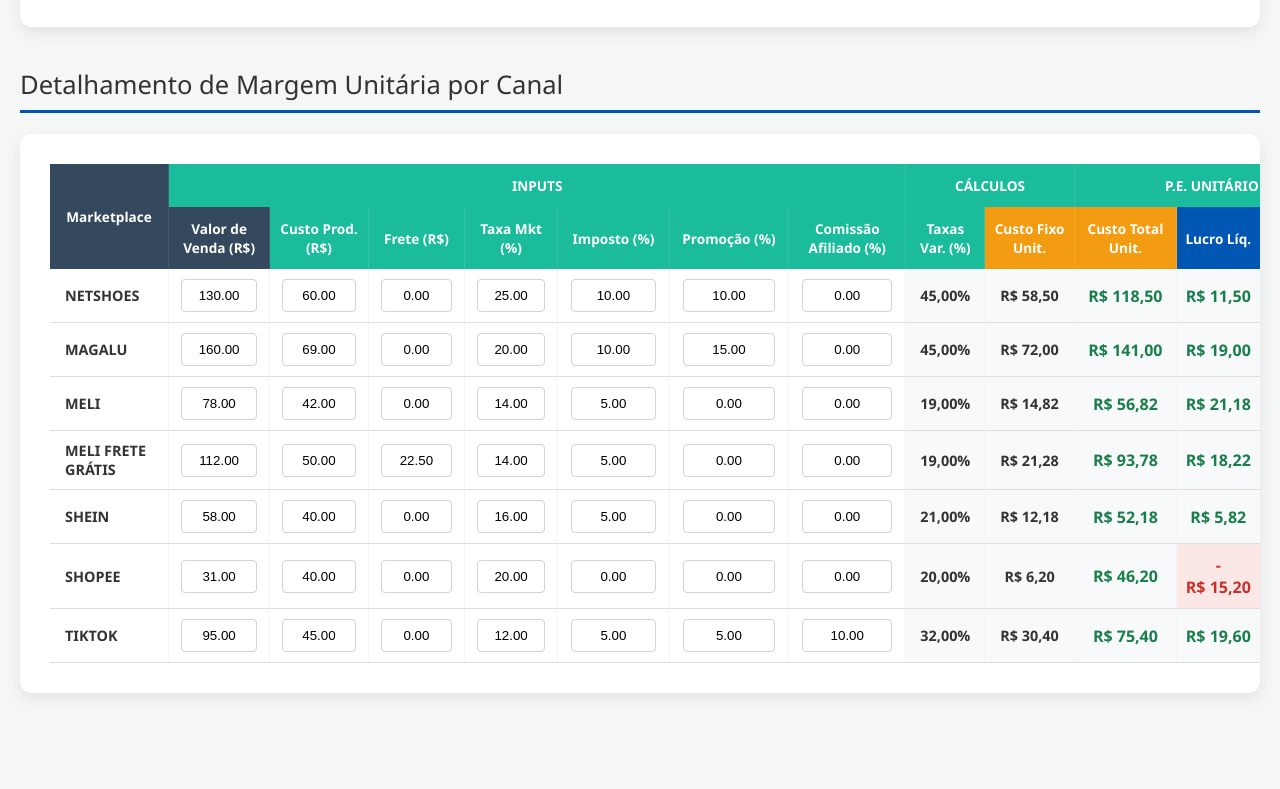
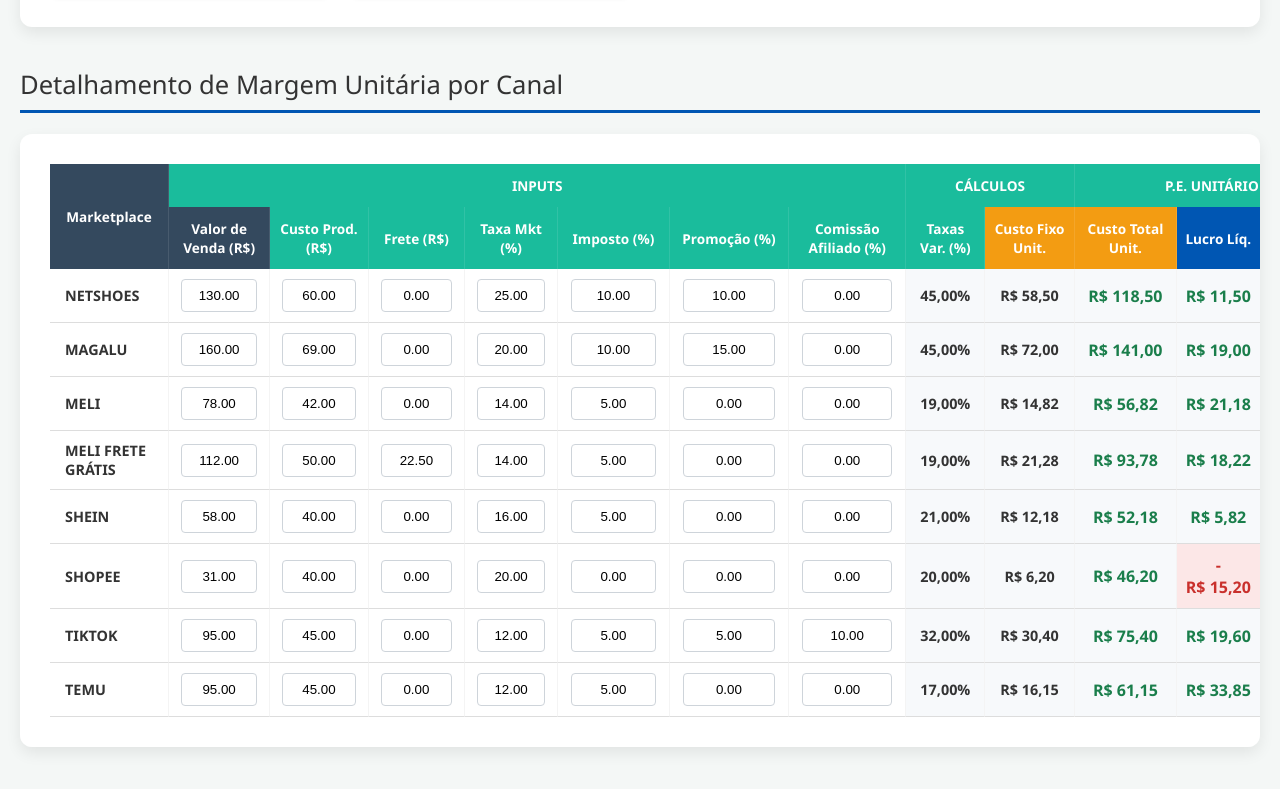
Before and after one commit to Sapatofran/precificacao, a plain HTML site: page index.html in a window 1280 px wide. Shown: the part 612-1401 px from the top of the page. Before the commit the page ends 1355 px from the top, so only its background shows below. Drawn offline with Linux system fonts and the light colour scheme.

Commit message:
Update index.html

```diff
--- a/index.html
+++ b/index.html
@@ -300,7 +300,8 @@
       { id: 'meli_fg', name: 'MELI FRETE GRÁTIS', vlVenda: 112.00, custoProduto: 50.00, frete: 22.50, taxaMkt: 0.14, imposto: 0.05, promocao: 0.00, comissaoAfiliado: 0.00 },
       { id: 'shein', name: 'SHEIN', vlVenda: 58.00, custoProduto: 40.00, frete: 0.00, taxaMkt: 0.16, imposto: 0.05, promocao: 0.00, comissaoAfiliado: 0.00 },
       { id: 'shopee', name: 'SHOPEE', vlVenda: 31.00, custoProduto: 40.00, frete: 0.00, taxaMkt: 0.20, imposto: 0.00, promocao: 0.00, comissaoAfiliado: 0.00 },
-      { id: 'tiktok', name: 'TIKTOK', vlVenda: 95.00, custoProduto: 45.00, frete: 0.00, taxaMkt: 0.12, imposto: 0.05, promocao: 0.05, comissaoAfiliado: 0.10 }
+      { id: 'tiktok', name: 'TIKTOK', vlVenda: 95.00, custoProduto: 45.00, frete: 0.00, taxaMkt: 0.12, imposto: 0.05, promocao: 0.05, comissaoAfiliado: 0.10 },
+      { id: 'temu', name: 'TEMU', vlVenda: 95.00, custoProduto: 45.00, frete: 0.00, taxaMkt: 0.12, imposto: 0.05, promocao: 0.00, comissaoAfiliado: 0.00 }
     ];
 
     const peInputs = {
```
